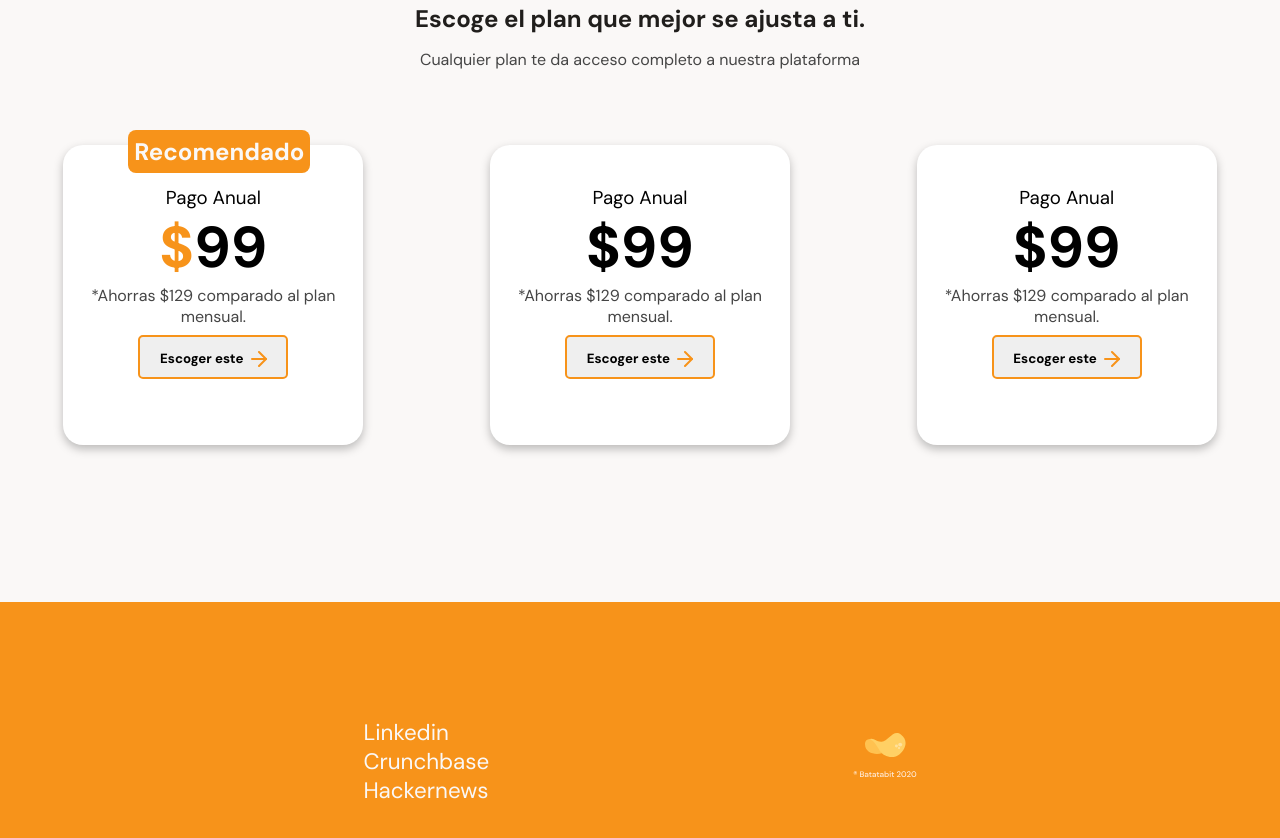
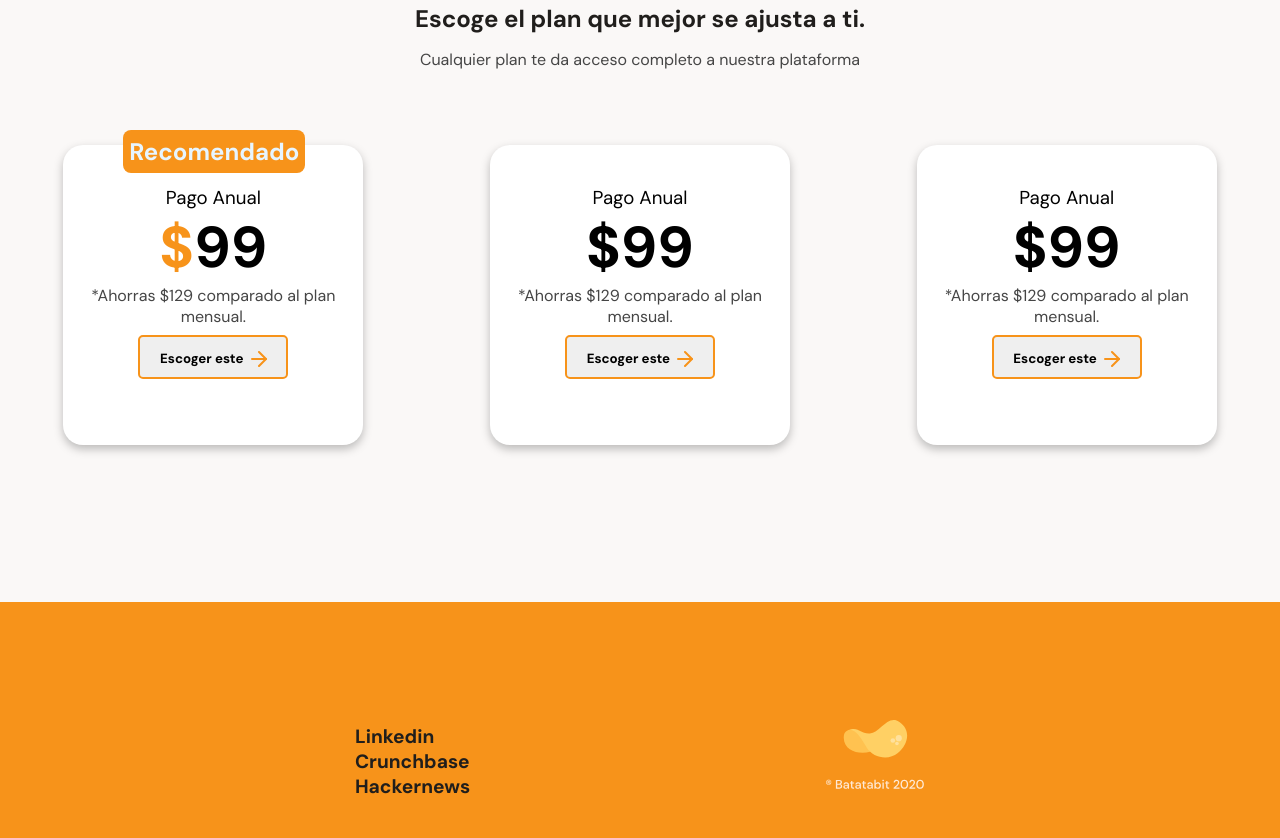
Before and after one commit to DesignIvanX/BatataBit, a plain HTML site: page index.html in a window 1280 px wide. Shown: the part 2198-3036 px from the top of the page. Drawn offline with Linux system fonts and the light colour scheme.

Commit message:
BatataBit v1.1

```diff
--- a/css/style.css
+++ b/css/style.css
@@ -303,11 +303,11 @@ header{
 .plans-content--card > p{
   position: absolute;
   top: -15px;
-  left: calc(50% - 85px);
+  left: calc(50% - 90px);
   background-color: var(--bitcoin-orange);
   padding: 6px;
   border-radius: 8px;
-  color: var(--off-white);
+  color: #e7f5ff;
   font-size: 1.5rem;
   font-weight: bold;
 }
@@ -351,7 +351,14 @@ header{
   display: flex;
   align-items: center;
   justify-content: space-evenly;
-  color: var(--off-white);
-  font-size: 1.4rem;
+  color: var(--black);
+  font-size: 1.2rem;
+  font-weight: bold;
+}
+.footer-content--text p:hover{
+  color: var(--just-white);
+}
+.footer-content--img img{
+  width: 100px;
 }
 /* END FOOTER */
--- a/index.html
+++ b/index.html
@@ -152,7 +152,7 @@
     </main>
     <footer>
       <section class="footer">
-        <div class="footer-content">
+        <div class="footer-content--text">
           <p>Linkedin</p>
           <p>Crunchbase</p>
           <p>Hackernews</p>
```
